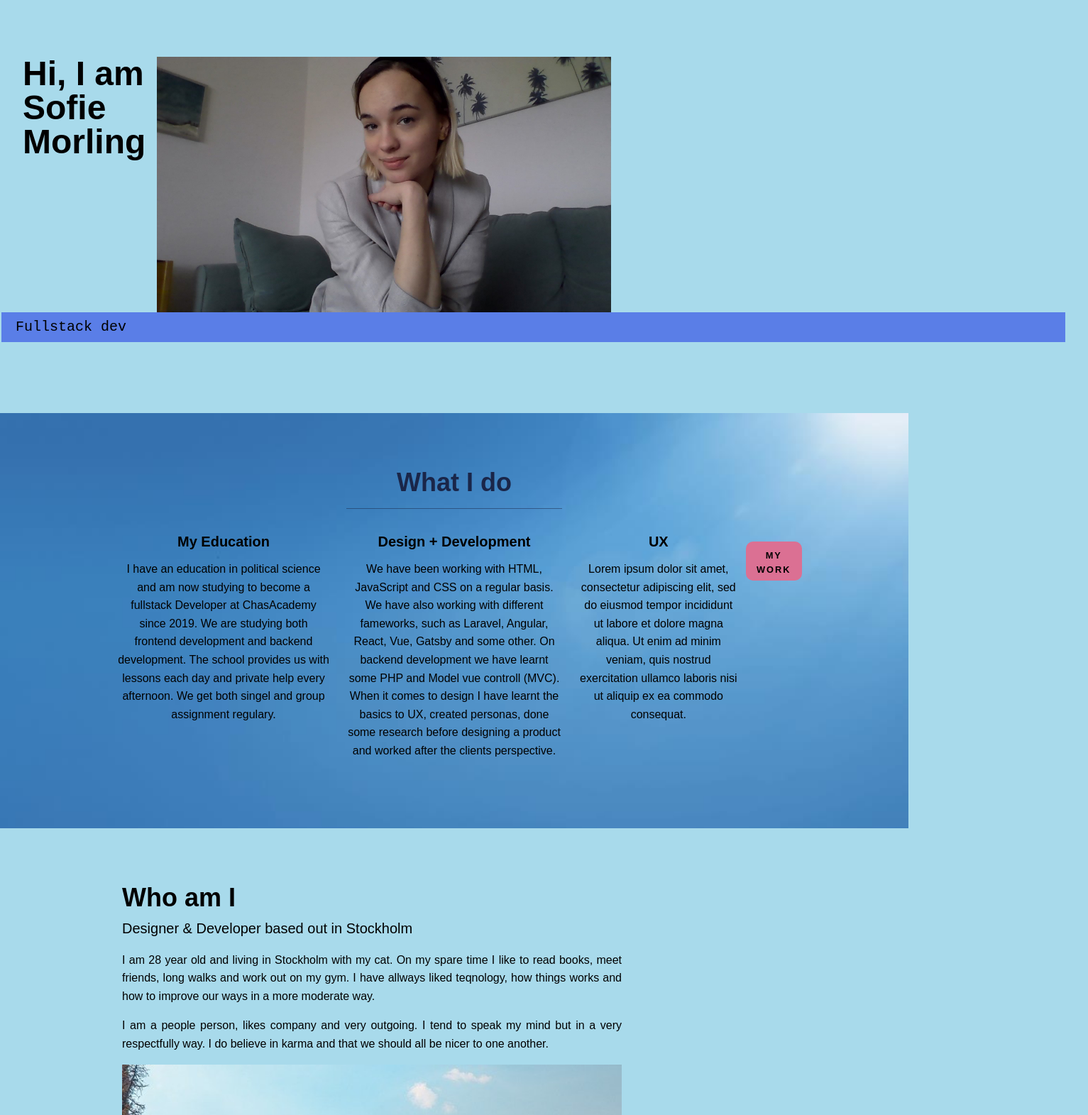
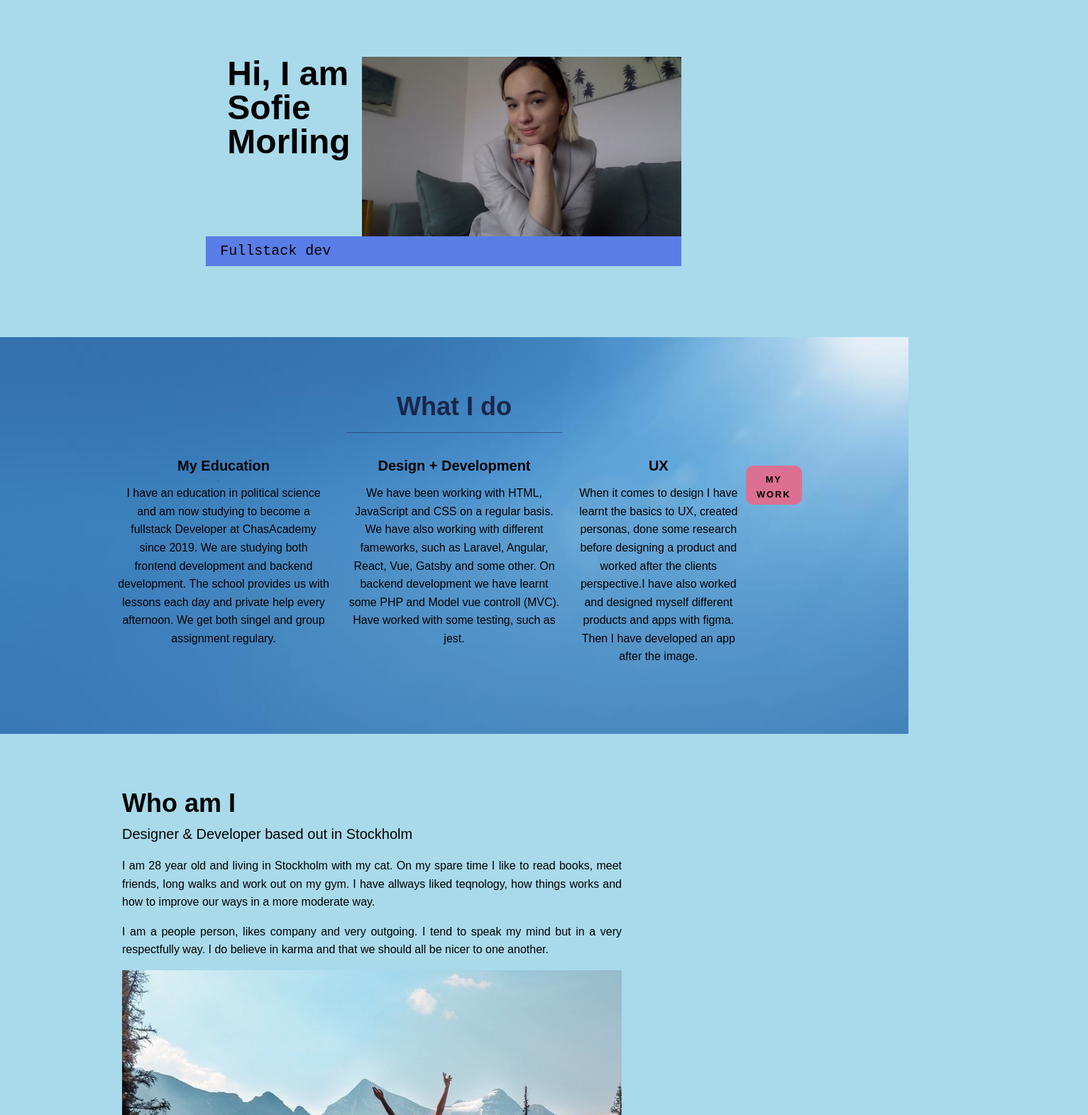
Before and after one commit to sofie-morling/My-Portfolio, a plain HTML site: page index.html in a window 1280 px wide. Shown: the top 1571 px of the page at 71% size, 1533 px wide, since content can reach past the window. Drawn offline with Linux system fonts and the light colour scheme.

Commit message:
new styles and fixed some responsive design

```diff
--- a/css/style.css
+++ b/css/style.css
@@ -135,6 +135,12 @@ nav { display: none; }
     display: inline-block;
 }
 
+@media (min-width: 200px) {
+    .intro-img {
+        height: auto;
+        max-width: 250px;
+}
+
 @media (min-width: 600px) {
     .intro {
         display: grid;
@@ -154,7 +160,8 @@ nav { display: none; }
        width: 50%;
    }
    .intro-img {
-       width: 50%;
+       height: auto;
+       max-width: 450px;
    }
 
    .section__subtitle--intro {
--- a/index.html
+++ b/index.html
@@ -43,9 +43,7 @@
                         We have been working with HTML, JavaScript and CSS on a regular basis. We have also
                         working with different fameworks, such as Laravel, Angular, React, Vue,
                         Gatsby and some other. On backend development we have learnt some PHP and
-                        Model vue controll (MVC). When it comes to design I have learnt the basics to UX,
-                        created personas, done some research before designing a product and worked after the
-                        clients perspective.
+                        Model vue controll (MVC). Have worked with some testing, such as jest.
                     </p>
                 </div>
                 <br>
@@ -53,12 +51,10 @@
                     <div class="service">
                         <h3>UX</h3>
                         <p>
-                            Lorem ipsum dolor sit amet, consectetur adipiscing elit,
-                            sed do eiusmod tempor incididunt ut labore et dolore magna aliqua.
-                            Ut enim ad minim veniam,
-                            quis nostrud exercitation ullamco laboris nisi ut aliquip ex ea commodo consequat.
-
-
+                            When it comes to design I have learnt the basics to UX,
+                            created personas, done some research before designing a product and worked after the
+                            clients perspective.I have also worked and designed myself different
+                            products and apps with figma. Then I have developed an app after the image.
                         </p>
                     </div>
         </div> <!--/close services-->
```
